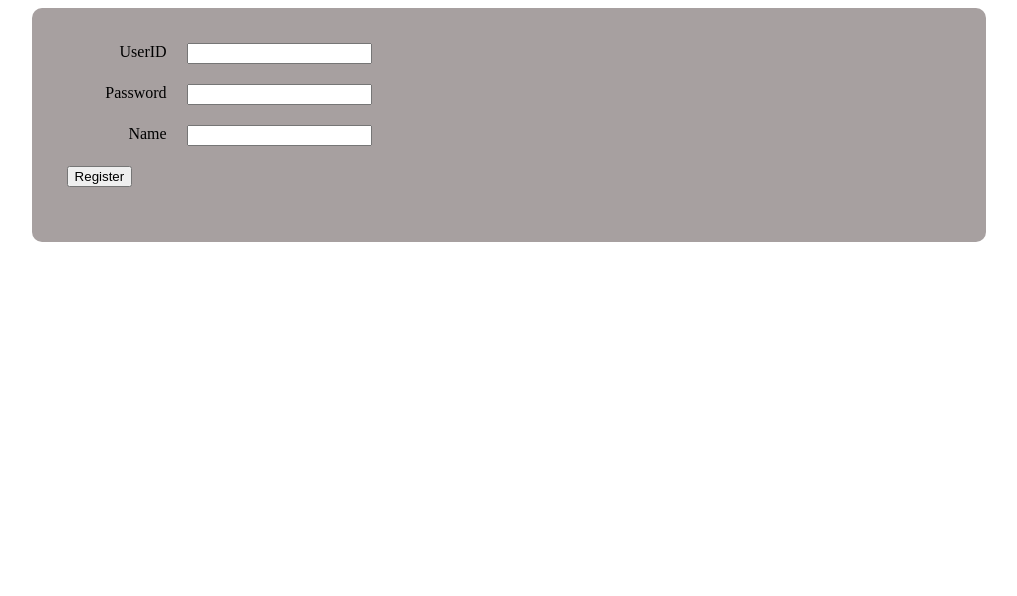
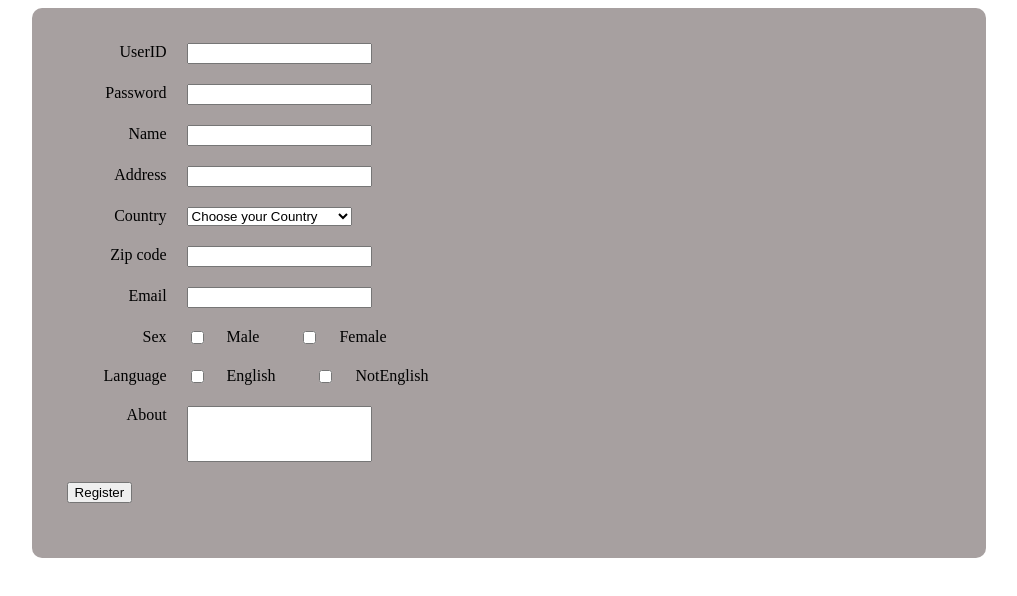
Before and after one commit to TaAnhSon2302/BTTH07, a plain HTML site: page index.html in a window 1280 px wide. Shown: the whole page, without its empty margins (131-1148 px from the left). Drawn offline with nearby package versions, Linux system fonts and the light colour scheme.

Commit message:
Update index.html

```diff
--- a/index.html
+++ b/index.html
@@ -41,7 +41,75 @@
           <span id="statusOfName"></span>
         </div>
         <!-- Sơn -->
+        <div class="row_input">
+          <div class="textBox">
+            <span>Address</span>
+          </div>
+          <input   name="txtAddress" id="txtAddress">
+          <span id="statusOfAddress"></span>
+        </div>
 
+
+
+        <div class="row_input">
+          <div class="textBox">
+            <span>Country</span>
+          </div>
+          <select name="txtCountry" id="txtCountry" >
+              <option value="disabled selected">Choose your Country</option>
+              <option value="VN">VN</option>
+              <option value="JAP">JAPAN</option>
+              <option value="GER">GERMANY</option>
+              <option value="RUS">RUSSIA</option>
+            </select>
+            <span id="statusOfCountry"></span>
+        </div>
+
+
+        <div class="row_input">
+          <div class="textBox">
+            <span>Zip code</span>
+          </div>
+          <input  type="text" name="txtZip" id="txtZip" >
+          <span id="statusOfZip"></span>
+        </div>
+
+
+        <div class="row_input">
+          <div class="textBox">
+            <span>Email</span>
+          </div>
+          <input  type="text" name="txtEmail" id="txtEmail" >
+          <span id="statusOfEmail"></span>
+        </div>
+        <div class="row_input">
+          <div class="textBox">
+            <span>Sex</span>
+          </div>
+          <input   type="checkbox" id="male"  name="male" value="male"  onchange='toggleCheckbox("male","female")'/>
+          <label for="male">Male</label><br>
+          <input   type="checkbox" id="female"  name="female" value="female"  onchange='toggleCheckbox("female","male")'/>
+          <label for="female">Female</label><br>
+          <span id="statusOfSex"></span>
+        </div>
+
+
+        <div class="row_input">
+          <div class="textBox">
+            <span>Language</span>
+          </div>
+          <input  type="checkbox" id="English"  name="English" value="English"  onchange='toggleCheckbox("English","NotEnglish")'/>
+          <label for="English">English</label><br>
+          <input   type="checkbox" id="NotEnglish"  name="NotEnglish" value="NotEnglish"  onchange='toggleCheckbox("NotEnglish","English")'/>
+          <label for="NotEnglish">NotEnglish</label><br>
+          <span id="statusOfLanguage"></span>
+        </div>
+        <div class="row_input">
+          <div class="textBox">
+            <span>About</span>
+          </div>
+          <input   style="height:50px;" type="text" name="txtAbout" id="txtAbout">
+        </div>
 
 
 
```
